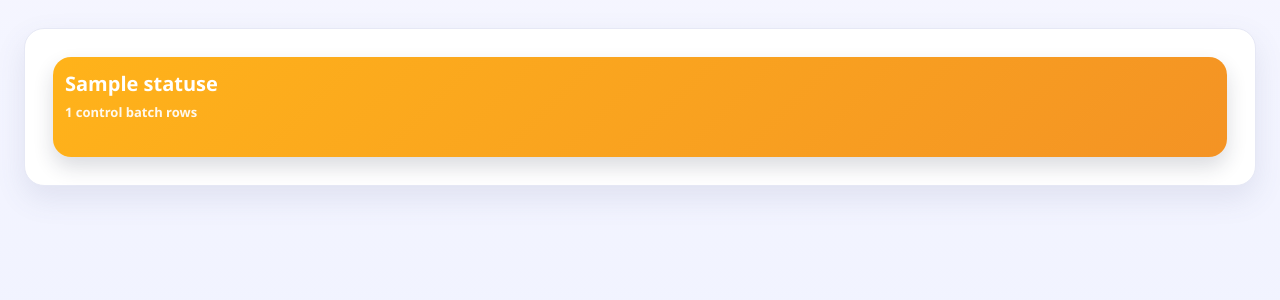
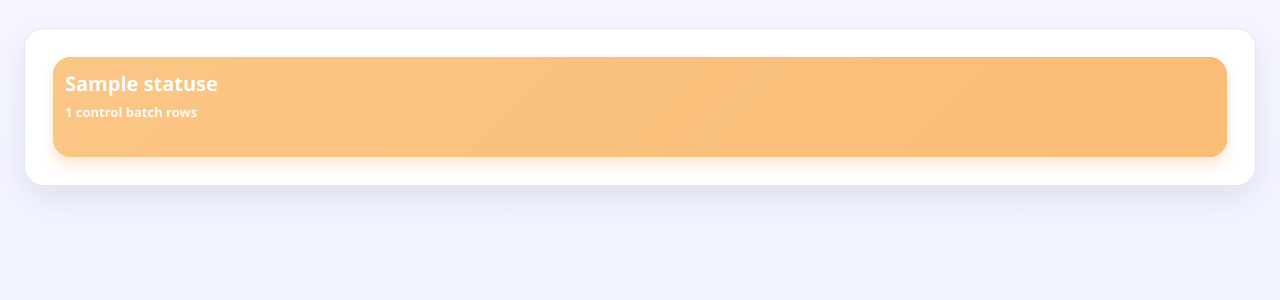
Before and after one commit to w3ishendt/NRT-Monitor, a Flask app: page / in a window 1280 px wide. Shown: the part 203-503 px from the top of the page. Run offline with Flask 3, Linux system fonts and the light colour scheme; tables that the repository leaves empty hold one stand-in row (values such as "Sample post"); a database or web service that is not in the repository returns one stand-in record (values such as "Sample title"); data that the repository does not hold is empty.

Commit message:
Add site alert card styling and animation

```diff
--- a/static/styles.css
+++ b/static/styles.css
@@ -138,24 +138,83 @@ h3 {
     flex-direction: column;
     justify-content: flex-start;
     gap: 4px;
+    --card-shadow-dark-rgb: 32, 36, 63;
+    --card-shadow-light-rgb: 79, 87, 133;
+    --card-shadow-alpha: 0.14;
+    --card-shadow-alpha-strong: 0.24;
+    --card-breathe-opacity: 0.18;
+    --card-hover-shadow-alpha: 0.22;
+    position: relative;
+    isolation: isolate;
+    overflow: hidden;
     min-height: 100px;
     height: 100%;
     padding: 12px 12px;
     border-radius: 18px;
     text-decoration: none;
     color: #ffffff;
-    box-shadow: 0 10px 20px rgba(32, 36, 63, 0.16);
+    box-shadow: 0 8px 14px rgba(var(--card-shadow-dark-rgb), var(--card-shadow-alpha));
+    animation: site-card-breathe 4.8s ease-in-out infinite;
     transition: transform 0.18s ease, box-shadow 0.18s ease;
+}
+
+.site-alert-card::before {
+    content: "";
+    position: absolute;
+    inset: 0;
+    border-radius: inherit;
+    background: linear-gradient(135deg, var(--card-breathe-top), var(--card-breathe-bottom));
+    opacity: 0;
+    pointer-events: none;
+    z-index: 0;
+    animation: site-card-color-breathe 4.8s ease-in-out infinite;
+}
+
+.site-alert-card > * {
+    position: relative;
+    z-index: 1;
 }
 
 .site-alert-card:hover {
     transform: translateY(-2px);
-    box-shadow: 0 16px 28px rgba(32, 36, 63, 0.2);
+    box-shadow: 0 10px 18px rgba(var(--card-shadow-light-rgb), var(--card-hover-shadow-alpha));
 }
 
 .site-alert-card.is-active {
     outline: 4px solid rgba(79, 102, 208, 0.18);
     transform: translateY(-2px);
+}
+
+@keyframes site-card-breathe {
+    0%,
+    100% {
+        box-shadow: 0 8px 14px rgba(var(--card-shadow-dark-rgb), var(--card-shadow-alpha));
+    }
+
+    50% {
+        box-shadow: 0 8px 14px rgba(var(--card-shadow-light-rgb), var(--card-shadow-alpha-strong));
+    }
+}
+
+@keyframes site-card-color-breathe {
+    0%,
+    100% {
+        opacity: 0;
+    }
+
+    50% {
+        opacity: var(--card-breathe-opacity);
+    }
+}
+
+@media (prefers-reduced-motion: reduce) {
+    .site-alert-card {
+        animation: none;
+    }
+
+    .site-alert-card::before {
+        animation: none;
+    }
 }
 
 .site-card-dropdown {
@@ -203,14 +262,37 @@ h3 {
 }
 
 .site-alert-Orange {
-    background: linear-gradient(135deg, #ffb31a 0%, #f49324 100%);
+    --card-breathe-top: #FFE5C7;
+    --card-breathe-bottom: #FFE5C7;
+    --card-shadow-dark-rgb: 251, 138, 25;
+    --card-shadow-light-rgb: 255, 229, 199;
+    --card-shadow-alpha: 0.6;
+    --card-shadow-alpha-strong: 0.6;
+    --card-hover-shadow-alpha: 0.66;
+    --card-breathe-opacity: 0.58;
+    background: linear-gradient(135deg, #f7a644 0%, #f49324 100%);
 }
 
 .site-alert-Red {
-    background: linear-gradient(135deg, #ff3939 0%, #ff0000 100%);
+    --card-breathe-top: #FFD4D4;
+    --card-breathe-bottom: #FFD4D4;
+    --card-shadow-dark-rgb: 248, 33, 33;
+    --card-shadow-light-rgb: 255, 212, 212;
+    --card-shadow-alpha: 0.6;
+    --card-shadow-alpha-strong: 0.6;
+    --card-hover-shadow-alpha: 0.66;
+    --card-breathe-opacity: 0.54;
+    background: linear-gradient(135deg, #ff4646 0%, #f80e0e 100%);
 }
 
 .site-alert-Green {
+    --card-breathe-top: #6ee7a0;
+    --card-breathe-bottom: #6ee7a0;
+    --card-shadow-dark-rgb: 0, 176, 80;
+    --card-shadow-light-rgb: 110, 231, 160;
+    --card-shadow-alpha: 0.2;
+    --card-shadow-alpha-strong: 0.34;
+    --card-breathe-opacity: 0.16;
     background: linear-gradient(135deg, #22c55e 0%, #00b050 100%);
 }
 
```
Also changed, not shown: other parts of static/styles.css (+38 -0 lines).
